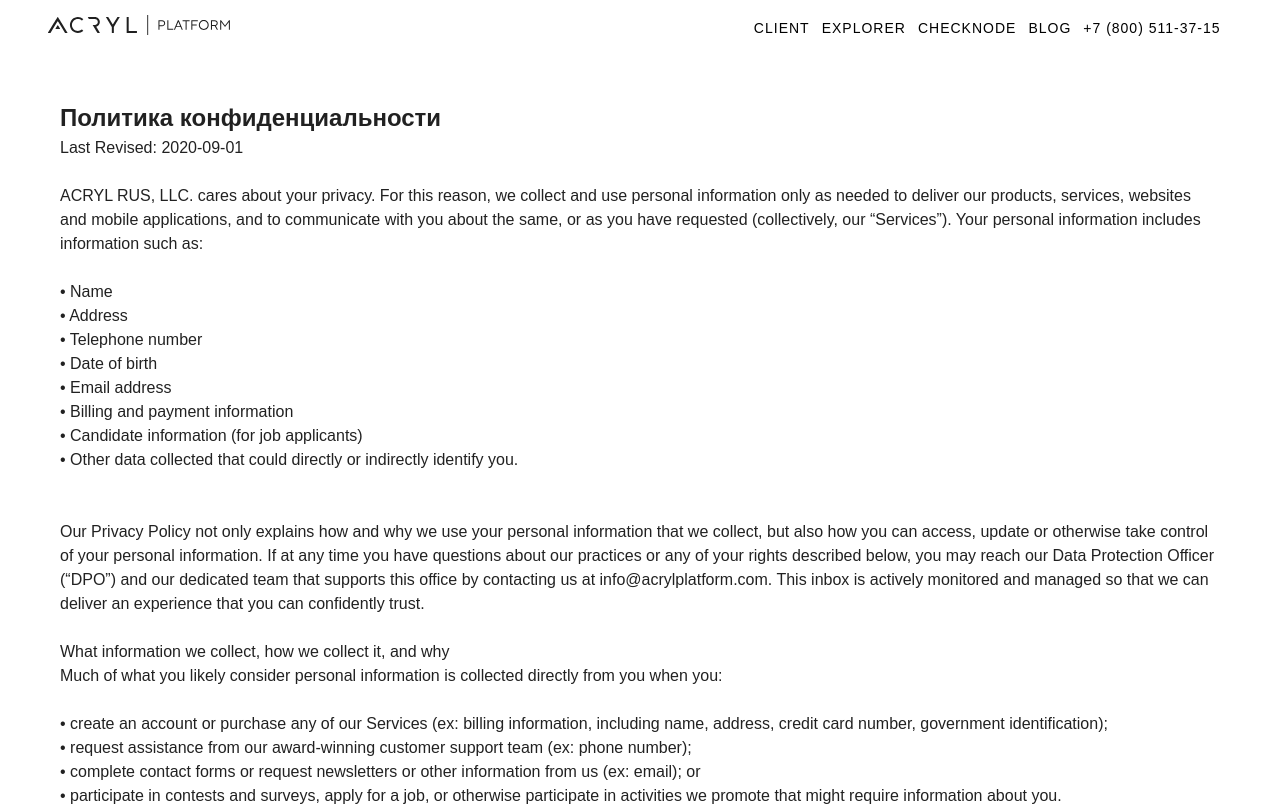
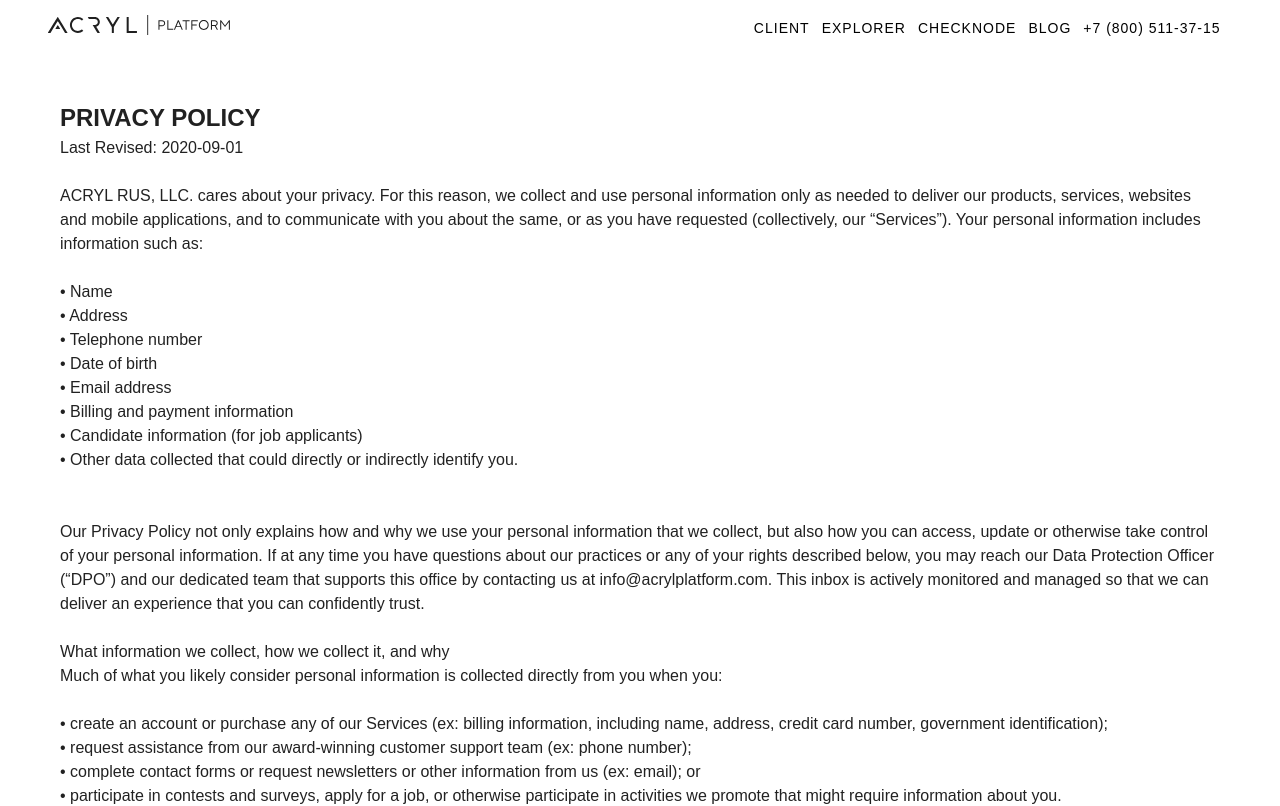
Before and after one commit to acrylplatform/acrylplatform-site, a Vue app: page /privacy in a window 1280 px wide. Shown: the top 806 px of the page. Built offline with nearby package versions, Linux system fonts and the light colour scheme; the HTML template or start-up script is replaced by a standard one.

Commit message:
fix header policy

```diff
--- a/src/pages/PrivacyPage.vue
+++ b/src/pages/PrivacyPage.vue
@@ -1,6 +1,6 @@
 <template>
   <div class="sectionPage">
-    <h2>{{ text.ru.head }}</h2>
+    <h2>{{ text.en.head }}</h2>
     <p><span v-html="text.en.paragraphs" /></p>
   </div>
 </template>
```
